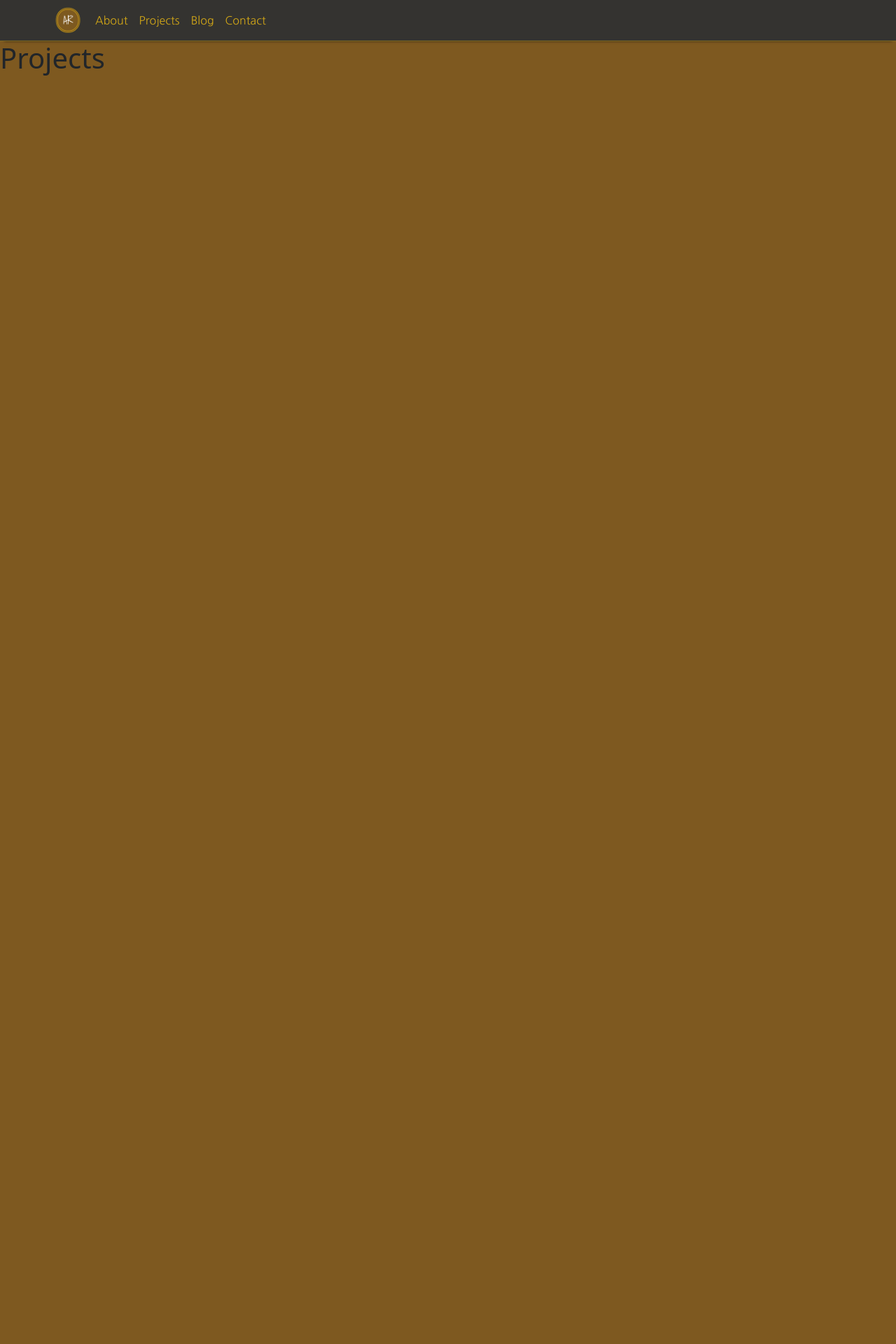
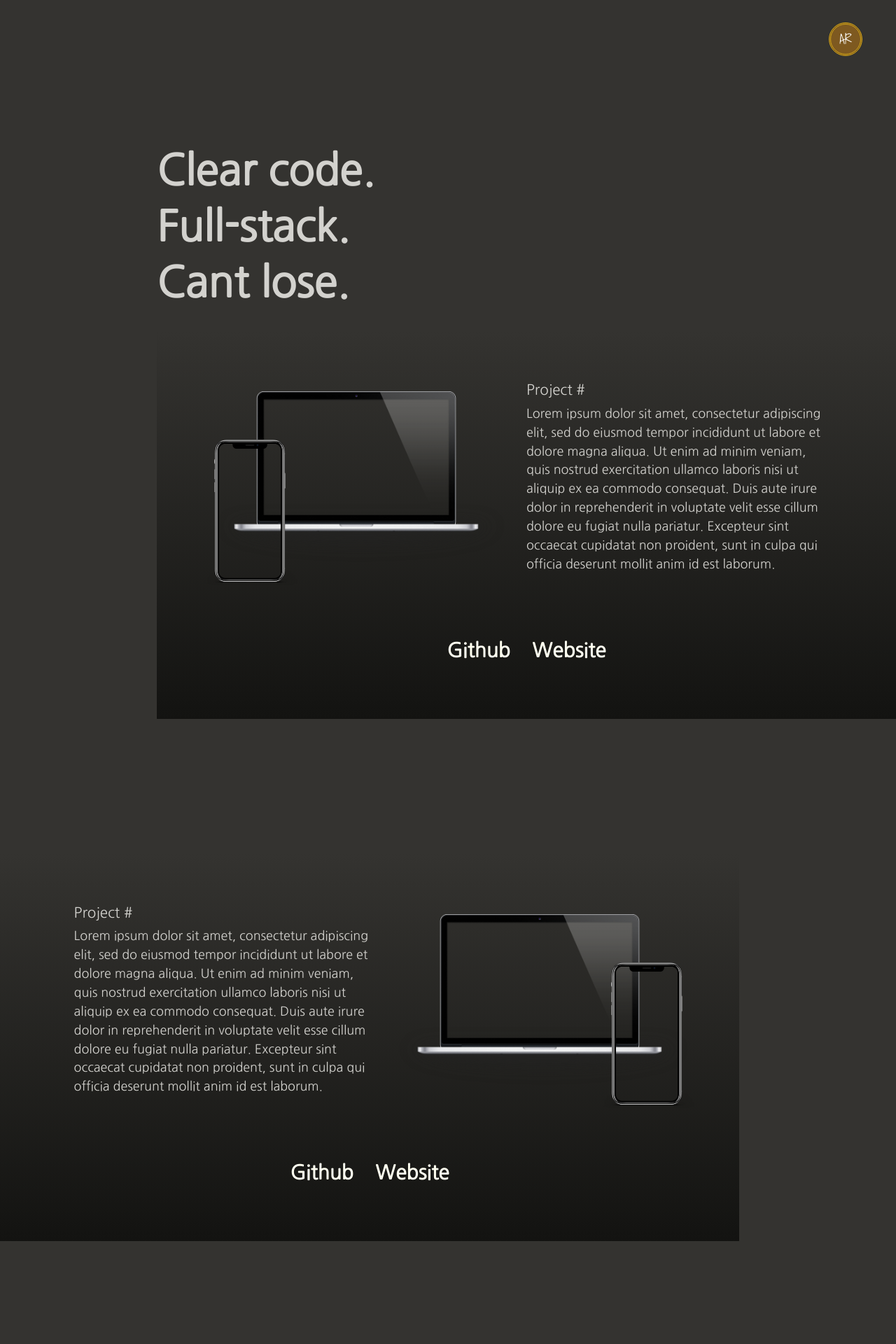
Before and after one commit to aaray12/AMR_Portfolio_21, a React (Create React App) app in the folder client/: page /projects in a window 1280 px wide. Shown: the top 1920 px of the page at 70% size. Before the commit the page ends 800 px from the top, so only its background shows below. Built offline with nearby package versions, Linux system fonts and the light colour scheme.

Commit message:
buildout project page

```diff
--- a/client/src/pages/About.js
+++ b/client/src/pages/About.js
@@ -12,12 +12,12 @@ function AboutPage() {
                 <h5 id="aboutAR" >AR</h5>
             </div>
             <div id="aboutHeadings">
-                {/* <h1 className="aboutHeading">Full-stack Developer.</h1>
+                <h1 className="aboutHeading">Full-stack Developer.</h1>
                 <h1 className="aboutHeading">Based in Chicago.</h1>
-                <h1 className="aboutHeading">Building fully responsive websites.</h1> */}
-                <h1 className="aboutHeading">Clear code.</h1>
+                <h1 className="aboutHeading">Building fully responsive websites.</h1>
+                {/* <h1 className="aboutHeading">Clear code.</h1>
                 <h1 className="aboutHeading">Full-stack.</h1>
-                <h1 className="aboutHeading">Cant lose.</h1>
+                <h1 className="aboutHeading">Cant lose.</h1> */}
             </div>
             <div id="aboutImageDiv">
                 <img src="./images/aaron_1906.png" id="aboutImage"></img>
--- a/client/src/pages/Projects.js
+++ b/client/src/pages/Projects.js
@@ -1,12 +1,89 @@
 import React from "react";
+import { Col, Row, Container, Button } from 'react-bootstrap';
+
 import NavBar from "../componets/NavBar"
-
+import "./pagesCss/Projects.css"
 
 function ProjectsPage() {
     return (
-        <div >
-            <NavBar/>
-            <h1>Projects</h1>
+        <div id="aboutPage">
+            {/* <NavBar /> */}
+            <div id="aboutHomeLink" onClick={() => window.location.href = "/"}>
+                <h5 id="aboutAR" >AR</h5>
+            </div>
+            <div id="aboutHeadings">
+                <h1 className="aboutHeading">Clear code.</h1>
+                <h1 className="aboutHeading">Full-stack.</h1>
+                <h1 className="aboutHeading">Cant lose.</h1>
+            </div>
+            <div className="projectRightDiv">
+                <div id="imageDiv">
+                    <img src="./images/mac.png" id="macImage"></img>
+
+                    <img src="./images/iphone.png" id="iphoneImage"></img>
+                </div>
+                <div className="projectInfo">
+                    <h5 className="projTextHead">Project #</h5>
+                    <p className="projText">Lorem ipsum dolor sit amet, consectetur adipiscing elit, sed do eiusmod tempor incididunt ut labore et dolore magna aliqua. Ut enim ad minim veniam, quis nostrud exercitation ullamco laboris
+                    nisi ut aliquip ex ea commodo consequat. Duis aute irure dolor in reprehenderit in voluptate velit esse cillum dolore eu fugiat nulla pariatur. Excepteur sint occaecat cupidatat non proident,
+                sunt in culpa qui officia deserunt mollit anim id est laborum.</p>
+                </div>
+                <div className="projectLinks">
+                    <h3 className="ghLink">Github</h3>
+                    <h3 className="webLink">Website</h3>
+                </div>
+            </div>
+            <div className="projectLeftDiv">
+                <div className="projectInfo">
+                    <h5 className="projTextHead">Project #</h5>
+                    <p className="projText">Lorem ipsum dolor sit amet, consectetur adipiscing elit, sed do eiusmod tempor incididunt ut labore et dolore magna aliqua. Ut enim ad minim veniam, quis nostrud exercitation ullamco laboris
+                    nisi ut aliquip ex ea commodo consequat. Duis aute irure dolor in reprehenderit in voluptate velit esse cillum dolore eu fugiat nulla pariatur. Excepteur sint occaecat cupidatat non proident,
+                sunt in culpa qui officia deserunt mollit anim id est laborum.</p>
+                </div>
+                <div className="imageDivLeft">
+                    <img src="./images/mac.png" className="macImageLeft"></img>
+
+                    <img src="./images/iphone.png" className="iphoneImageLeft"></img>
+                </div>
+                <div className="projectLinks">
+                    <h3 className="ghLink">Github</h3>
+                    <h3 className="webLink">Website</h3>
+                </div>
+            </div>
+            <div className="projectRightDiv">
+                <div id="imageDiv">
+                    <img src="./images/mac.png" id="macImage"></img>
+
+                    <img src="./images/iphone.png" id="iphoneImage"></img>
+                </div>
+                <div className="projectInfo">
+                    <h5 className="projTextHead">Project #</h5>
+                    <p className="projText">Lorem ipsum dolor sit amet, consectetur adipiscing elit, sed do eiusmod tempor incididunt ut labore et dolore magna aliqua. Ut enim ad minim veniam, quis nostrud exercitation ullamco laboris
+                    nisi ut aliquip ex ea commodo consequat. Duis aute irure dolor in reprehenderit in voluptate velit esse cillum dolore eu fugiat nulla pariatur. Excepteur sint occaecat cupidatat non proident,
+                sunt in culpa qui officia deserunt mollit anim id est laborum.</p>
+                </div>
+                <div className="projectLinks">
+                    <h3 className="ghLink">Github</h3>
+                    <h3 className="webLink">Website</h3>
+                </div>
+            </div>
+            <div className="projectLeftDiv">
+                <div className="projectInfo">
+                    <h5 className="projTextHead">Project #</h5>
+                    <p className="projText">Lorem ipsum dolor sit amet, consectetur adipiscing elit, sed do eiusmod tempor incididunt ut labore et dolore magna aliqua. Ut enim ad minim veniam, quis nostrud exercitation ullamco laboris
+                    nisi ut aliquip ex ea commodo consequat. Duis aute irure dolor in reprehenderit in voluptate velit esse cillum dolore eu fugiat nulla pariatur. Excepteur sint occaecat cupidatat non proident,
+                sunt in culpa qui officia deserunt mollit anim id est laborum.</p>
+                </div>
+                <div className="imageDivLeft">
+                    <img src="./images/mac.png" className="macImageLeft"></img>
+
+                    <img src="./images/iphone.png" className="iphoneImageLeft"></img>
+                </div>
+                <div className="projectLinks">
+                    <h3 className="ghLink">Github</h3>
+                    <h3 className="webLink">Website</h3>
+                </div>
+            </div>
         </div>
     );
 }
--- /dev/null
+++ b/client/src/pages/pagesCss/Projects.css
@@ -0,0 +1,159 @@
+#aboutPage{
+    background-color: #343330;
+    width: 100%;
+    height: 500vh;
+    }
+    .aboutHeading{
+        color: #D3D2CE;
+        font-family: 'Nanum Gothic', sans-serif;
+        font-weight: bolder;
+        font-size: 7.5vh;
+    }
+    #aboutHeadings{
+        position: relative;
+        margin-left: 17.5%;
+        top: 10em;
+    }
+    .projectRightDiv{
+        /* float: right; */
+        position: relative;
+        left: 17.5%;
+        margin-top: 12em;
+        text-align: center;
+        background-image: linear-gradient(#343330, #131311);
+        width: 82.5%;
+        /* height:40em; */
+        /* box-shadow: 0px 0px 10px 0 rgb(4, 4, 3), 0 0px 0px 0 rgb(57, 57, 51); */
+
+    }
+    .projectLeftDiv{
+        /* float: right; */
+        position: relative;
+        /* left: 17.5%; */
+        margin-top: 12em;
+        text-align: center;
+        background-image: linear-gradient(#343330, #131311);
+        width: 82.5%;
+        /* box-shadow: 0px .25px 10px 0 rgb(4, 4, 3), 0 0px 0px 0 rgb(57, 57, 51); */
+
+    }
+    #imageDiv{
+        /* display: inline-block; */
+        position: relative;
+        top: 10%;
+        left:-2em;
+        display: inline-block;
+        width: 40%;
+    }
+    .imageDivLeft{
+        /* display: inline-block; */
+        position: relative;
+        top: 10%;
+        right:-2em;
+        display: inline-block;
+        width: 40%;
+    }
+    #macImage{
+    position: relative;
+    top: 4vw;
+    width: 100%;
+    /* box-shadow: 0 .1px 5px 0 rgba(0, 0, 0, 0.5), 0 0px 0px 0 rgba(0, 0, 0, 0.5); */
+    }
+    #iphoneImage{
+        position: relative;
+       top:-12vw;
+       right: 36%;
+        width: 33%;
+        z-index: 1;
+    }
+    .macImageLeft{
+        position: relative;
+        top: 4vw;
+        width: 100%;
+        /* box-shadow: 0 .1px 5px 0 rgba(0, 0, 0, 0.5), 0 0px 0px 0 rgba(0, 0, 0, 0.5); */
+    }
+    .iphoneImageLeft{
+        position: relative;
+        top:-12vw;
+        left: 36%;
+        width: 33%;
+        z-index: 1;
+        }
+    #aboutHomeLink{
+        position: sticky;
+        left:92.5%;
+        top: 2em;
+        /* left:5; */
+        /* right: 3em; */
+        background-color: #7E5920;
+        text-align: left;
+        border-width:3px;
+        border-style:double;
+        border-color: #D1A617;
+        border-radius: 1.5em;
+        width: 3em;
+        height: 3em;
+        z-index: 2;
+        /* margin: 5em; */
+        /* margin-top: 2em; */
+      }
+      #aboutHomeLink:hover{
+        cursor: pointer;
+        width: 3.2em;
+        height: 3.2em;
+        border-width:4px;
+        border-radius: 1.5em;
+      }
+      #aboutAR{
+        color: white;
+        text-align: center;
+        font-family: 'Shadows Into Light', cursive;
+        margin-top: .45em;
+      }
+      #aboutAR:hover{
+        font-size: x-large;
+        margin-top: .3em;
+        cursor: pointer;
+
+      }
+      #aboutHead{
+          font-weight: bolder;
+      }
+      .projectInfo{
+        color: #D3D2CE;
+        width: 40%;
+        display: inline-block;
+        text-align: left;
+        position: relative;
+        top:-10vh;
+        right: 0em;
+        margin-top: 3% ;
+        font-family: 'Nanum Gothic', sans-serif;
+
+      }
+      .projectLinks{
+          width: 100%;
+          position: relative;
+          bottom: 10vh;
+          color: ivory;
+          /* font-size: 50%; */
+          font-family: 'Nanum Gothic', sans-serif;
+      }
+      .ghLink{
+        margin: 1.5%;
+
+          font-weight: 900;
+          display: inline;
+      }
+      .webLink{
+          margin: 1.5%;
+        font-weight: 900;
+        display: inline;
+
+    }
+      .projText{
+          font-size:1.4vw;
+      }
+      .projTextHead{
+        font-size:1.6vw;
+    }
```
Also changed, not shown: client/public/images/iphone.png (added), client/public/images/mac.png (added).
